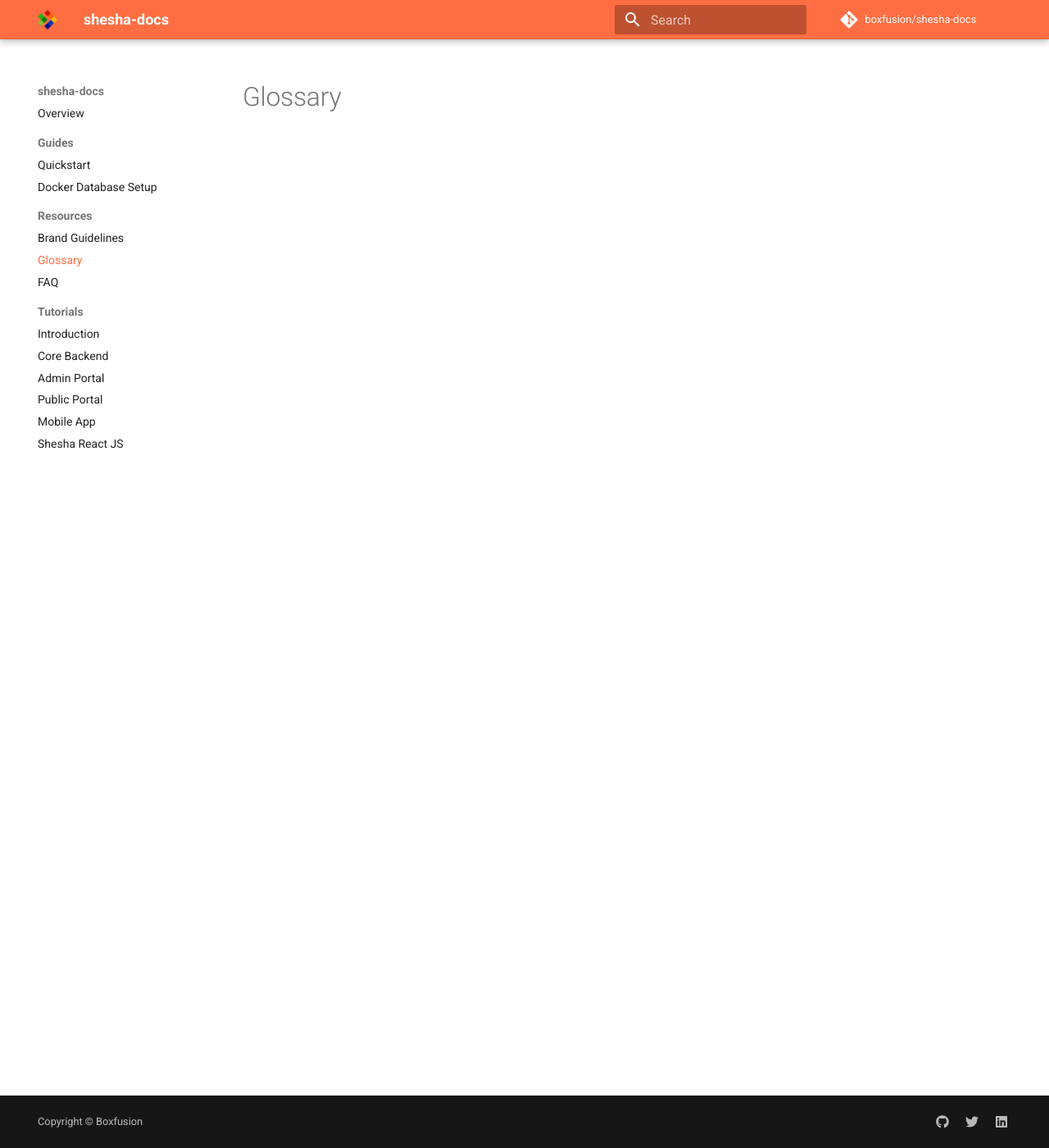
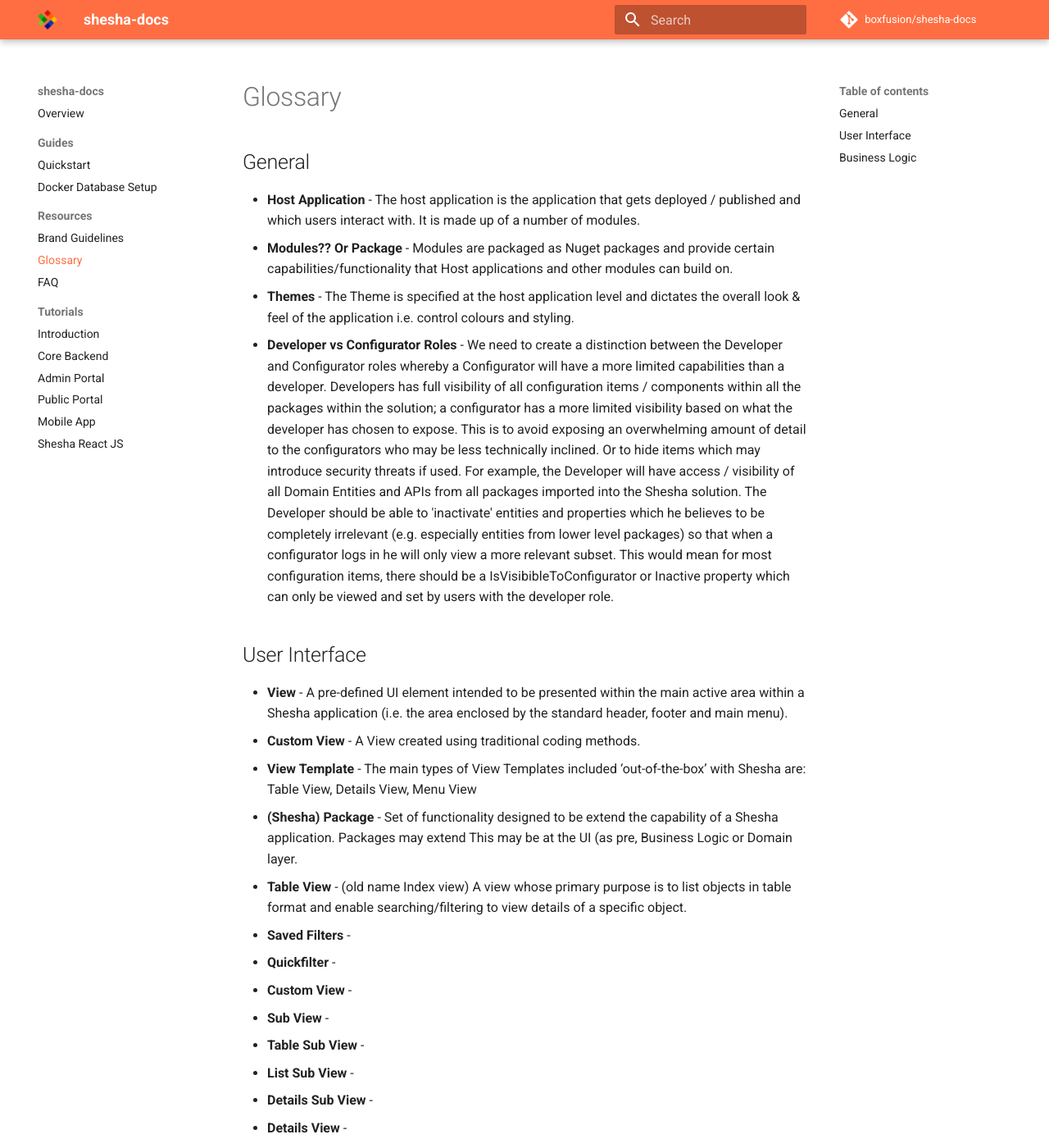
Before and after one commit to Boxfusion/shesha-docs, an MkDocs documentation site: the page built from docs/resources/01-glossary.md, in a window 1280 px wide and 1400 px high. Shown: the whole window at 82% size. Built offline with MkDocs 1.6.1 and Material for MkDocs 9.7.7, drawn with Linux system fonts in a browser that asks for light colours; comment, search, counter and statistics services are not loaded; some of the changed text lies outside the part shown.

Commit message:
Updates for the copy and paste of the glossary

```diff
--- a/docs/resources/01-glossary.md
+++ b/docs/resources/01-glossary.md
@@ -1 +1,60 @@
 # Glossary
+
+## General
+
+- **Host Application** - The host application is the application that gets deployed / published and which users interact with. It is made up of a number of modules.
+- **Modules?? Or Package** - Modules are packaged as Nuget packages and provide certain capabilities/functionality that Host applications and other modules can build on.
+- **Themes** -  The Theme is specified at the host application level and dictates the overall look & feel of the application i.e. control colours and styling.
+- **Developer vs Configurator Roles** - We need to create a distinction between the Developer and Configurator roles whereby a Configurator will have a more limited capabilities than a developer.
+Developers has full visibility of all configuration items / components within all the packages within the solution; a configurator has a more limited visibility based on what the developer has chosen to expose. This is to avoid exposing an overwhelming amount of detail to the configurators who may be less technically inclined. Or to hide items which may introduce security threats if used. For example, the Developer will have access / visibility of all Domain Entities and APIs from all packages imported into the Shesha solution. The Developer should be able to 'inactivate' entities and properties which he believes to be completely irrelevant (e.g. especially entities from lower level packages) so that when a configurator logs in he will only view a more relevant subset.
+This would mean for most configuration items, there should be a IsVisibibleToConfigurator or Inactive property which can only be viewed and set by users with the developer role.
+
+## User Interface
+
+- **View** - A pre-defined UI element intended to be presented within the main active area within a Shesha application (i.e. the area enclosed by the standard header, footer and main menu).
+- **Custom View** - A View created using traditional coding methods.
+- **View Template** - The main types of View Templates included ‘out-of-the-box’ with Shesha are: Table View, Details View, Menu View
+- **(Shesha) Package** -  Set of functionality designed to be extend the capability of a Shesha application. Packages may extend This may be at the UI (as pre, Business Logic or Domain layer.
+- **Table View** - (old name Index view) A view whose primary purpose is to list objects in table format and enable searching/filtering to view details of a specific object.
+- **Saved Filters** -
+- **Quickfilter** -
+- **Custom View** -
+- **Sub View** -
+- **Table Sub View** -
+- **List Sub View** -
+- **Details Sub View** -
+- **Details View** -
+- **Key Info Strip** -
+- **Quick View** -
+- **Quick Create View** -
+- **Master Details View** -
+- **Menu View** -
+- **Workflow Action View** -
+- **Workflow Initiation View** - ?? May not be useful to distinguish this from normal create view to which a workflow initiation action is triggered is attached to its 'OnCreate' event ??
+
+## Business Logic
+
+- **Domain** -
+- **Model** - Defines a set of entities, its attributes and relationship between entities for the purposes of storing data.
+- **Database Backed Model** - A model whose data is saved in relational database and therefore which can be edited without the need for additional migrations at the DB level.
+- **Dynamic Model** - A model whose data is saved in Json/document form (i.e. not in a database) and therefore which can be edited without the need for additional migrations at the DB level.
+- **Entity** -
+- **Property or Attribute (need to check standard language from DDD)** -
+- **Entity vs Table vs Objects** -
+- **Object vs Objects vs Entity record** -
+- **Business Process** -
+A configured instance of a Business Process Template.
+Has the ability to define:
+Configuration schema
+Workflow state schema
+
+A Business Process can be created from scratch or from a Business Process Template which defines
+- **Business Process Template ???** - Defines a ‘pre-packaged’ Business Process including:
+Default workflow schema - The workflow (defined using BPMN notation) underlying the Business Process..
+Workflow State Model - Model used to save the state of the workflow.
+Business Process Settings Model - defines a schema for the BP Settings that should drive key elements the behaviour of the Business Process (these would be equivalent to workflow specific settings in SmartGov).
+Business Process Settings View - the UI used to update the settings if the default auto-generated UI is not adequate
+
+It’s not clear if we need this or we can simply define Business Process settings at a Business Process level and simply copy and paste i.e. duplicating the Business Process config, including the settings.
+- **Terminology Configuration** -
+- **Configuration Panel** - View from which all configuration settings are made available.
```
